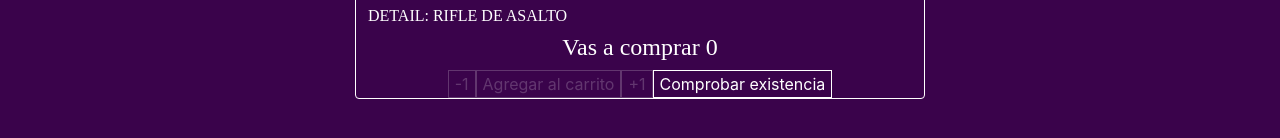
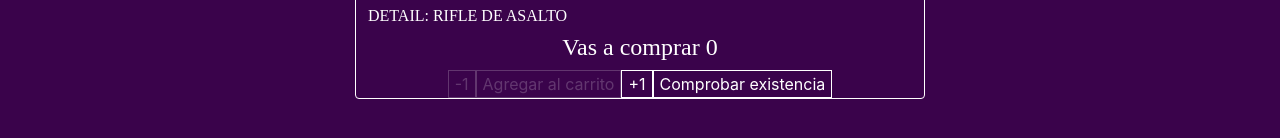
Before and after one commit to ramiromiguez/EasySkins-app, a React (Create React App) app: page /item/1 in a window 1280 px wide. Shown: the part 368-506 px from the top of the page. Built offline with nearby package versions, Linux system fonts and the light colour scheme; a web font is replaced by a local one.

Commit message:
correction2.0

```diff
--- a/src/components/itemdetailcontainer/itemCount/ItemCount.jsx
+++ b/src/components/itemdetailcontainer/itemCount/ItemCount.jsx
@@ -1,6 +1,6 @@
 import React from 'react'
 import { useState, useContext, useEffect} from 'react'
-import { Link } from 'react-router-dom'
+import { Link, useLocation } from 'react-router-dom'
 import './ItemCount.scss'
 import { CartContext } from '../../../Context/CartContext'
 
@@ -8,9 +8,8 @@ const ShowMessage = ({stock}) =>{
      return <h4>{`Vas a comprar ${stock}`}</h4>
  }
 
- const ButtonPlusOne = ({stock, changeStock, maxStock, StockLeft, id}) =>{
-    const [stockQuantity, setStockQuantity] = useState();
-     return <button className="boton" onClick={() => changeStock(stock + 1)} disabled={stock<maxStock?false:true}> +1 </button>
+ const ButtonPlusOne = ({stock, changeStock, maxStock, stockAlreadySelected}) =>{
+    return <button className="boton" onClick={() => changeStock(stock + 1)} disabled={stock<maxStock-stockAlreadySelected?false:true}> +1 </button>
 }
 
 const ButtonMinusOne = ({stock, changeStock}) =>{
@@ -29,21 +28,27 @@ export const ItemCount = props =>{
     const handlePress = value => setPress(value);
     const stockMaxQuantity = props.element.stock
     const stockId = props.element.id
-    const [addItems, setAddItems, AddNewItem, RemoveItem, IsInCar, ClearCart, StockLeft, addStock, setAddStock] = useContext(CartContext)
+    const [addItems, setAddItems, AddNewItem, RemoveItem, IsInCar, ClearCart, addStock, setAddStock, AddNewStock, StockChecker] = useContext(CartContext)
     const itemsDataArray = props.elementData
-    const [stockQuantity, setStockQuantity] = useState();
+    const [stockData, setStockData] = useState();
+    const [stockAlreadySelected, setStockAlreadySelected] = useState(0);
+
+
+    useEffect(() => {
+        setStockAlreadySelected(StockChecker(stockId))
+    },[stockId])
 
     return (press===false) ?
         <div className="butonContainer">
             <ShowMessage stock={stock}/>
             <ButtonMinusOne stock={stock} changeStock={handleStock}/>
             <ButtonAddCart stock={stock} changePress={handlePress}/>
-            <ButtonPlusOne  stock={stock} changeStock={handleStock} addStock={addStock} id={stockId}/>
+            <ButtonPlusOne  stock={stock} changeStock={handleStock} maxStock={stockMaxQuantity} addStock={addStock} stockAlreadySelected={stockAlreadySelected}/>
             <button className="boton" onClick={() => IsInCar(stockId)}> Comprobar existencia</button>
         </div>
         :
         <div className="butonContainer">
-            <Link className="boton" to={`/Cart`} onClick={() => AddNewItem(stockId,stock, stockMaxQuantity, itemsDataArray) + StockLeft(stockId, stock)}>Confirmar Compra</Link>
+            <Link className="boton" to={`/Cart`} onClick={() => AddNewItem(stockId,stock, stockMaxQuantity, itemsDataArray) + AddNewStock(stockId, stock)}>Confirmar Compra</Link>
             <button className="boton" onClick={() => handlePress(false)}> Deshacer compra</button>
             <button className="boton" onClick={() => console.log(addItems)}> Comprobar contexto</button>
             <button className="boton" onClick={() => RemoveItem(stockId)}> Eliminar este item</button>
--- a/src/components/navbar/Cart.jsx
+++ b/src/components/navbar/Cart.jsx
@@ -6,7 +6,7 @@ export const Cart = props => {
 
     const [addItems, setAddItems, AddNewItem, RemoveItem, IsInCar, ClearCart] = useContext(CartContext)
 
-    return addItems.length > 0 ?(
+    return (
         <div>
             <h4 className="text-white">Skin name: {props.name}</h4>
             <h4 className="text-white">Quantity: {props.stock}</h4>
@@ -15,8 +15,6 @@ export const Cart = props => {
             <button onClick={() => RemoveItem(props.id)}>Quitar Item</button>
             <button className="boton" onClick={() => console.log(addItems)}> Comprobar contexto</button>
         </div>
-    ):(
-        <h1>no agregaste nada a tu carrito</h1>
     )
 }
 
--- a/src/components/navbar/CartContainer.jsx
+++ b/src/components/navbar/CartContainer.jsx
@@ -9,15 +9,15 @@ export const CartContainer = () => {
     const [addItems] = useContext(CartContext)
 
     return (
-        <div>
-            <div className="container">
+        <div className="container">
             <div className="row">
-            {
-            addItems.map((element, id) =>
-            <Cart key= {id} {...element}/>)
-            }
+                {
+                addItems.length > 0 ?
+                    addItems.map((element, id) =>
+                    <Cart key= {id} {...element}/>)
+
+                    :<h1 className="text-white">No hay nada en el carro</h1>}
             </div>
-        </div>
         </div>
     )
 }
--- a/src/context/CartContext.jsx
+++ b/src/context/CartContext.jsx
@@ -17,7 +17,7 @@ export const CartContextProvider = ({children}) => {
                 stock: stockSelected + findId.stock,
                 price: findDataId.price,
                 name: findDataId.gunName,
-                stockLimited: findId.stockLimit
+                stockLimit: findId.stockLimit
             }
             return setAddItems([...new_items, object])
         }
@@ -28,10 +28,10 @@ export const CartContextProvider = ({children}) => {
             name: findDataId.gunName,
             stockLimit: maxStock
         }
-        return setAddItems([...addItems, object])
+        setAddItems([...addItems, object])
     }
 
-    const  StockLeft = (id, stockSelected) => {
+    const  AddNewStock = (id, stockSelected) => {
         const findItem = addStock.find(element => element.id === id)
         if(findItem){
             const new_items = (addStock.filter(element => element.id !== id))
@@ -46,7 +46,16 @@ export const CartContextProvider = ({children}) => {
             stock: stockSelected
         }
         setAddStock([...addStock, object])
-        return 0
+    }
+
+    const StockChecker = (id) => {
+        const findItem = addStock.find(element => element.id === id)
+        if(findItem){
+            return findItem.stock
+        }
+        else{
+            return 0
+        }
     }
 
     const RemoveItem = (id) => {
@@ -70,7 +79,7 @@ export const CartContextProvider = ({children}) => {
     }
 
     return (
-        <CartContext.Provider value={[addItems, setAddItems, AddNewItem, RemoveItem, IsInCar, ClearCart, StockLeft, addStock, setAddStock]}>
+        <CartContext.Provider value={[addItems, setAddItems, AddNewItem, RemoveItem, IsInCar, ClearCart, addStock, setAddStock, AddNewStock, StockChecker]}>
             {children}
         </CartContext.Provider>
     )
```
Also changed, not shown: src/components/navbar/CartWidget.jsx (+14 -2 lines), src/components/navbar/NavbarContainer.jsx (added, +11 -0 lines), src/components/navbar/NavbarDataRender.jsx (added, +11 -0 lines).
